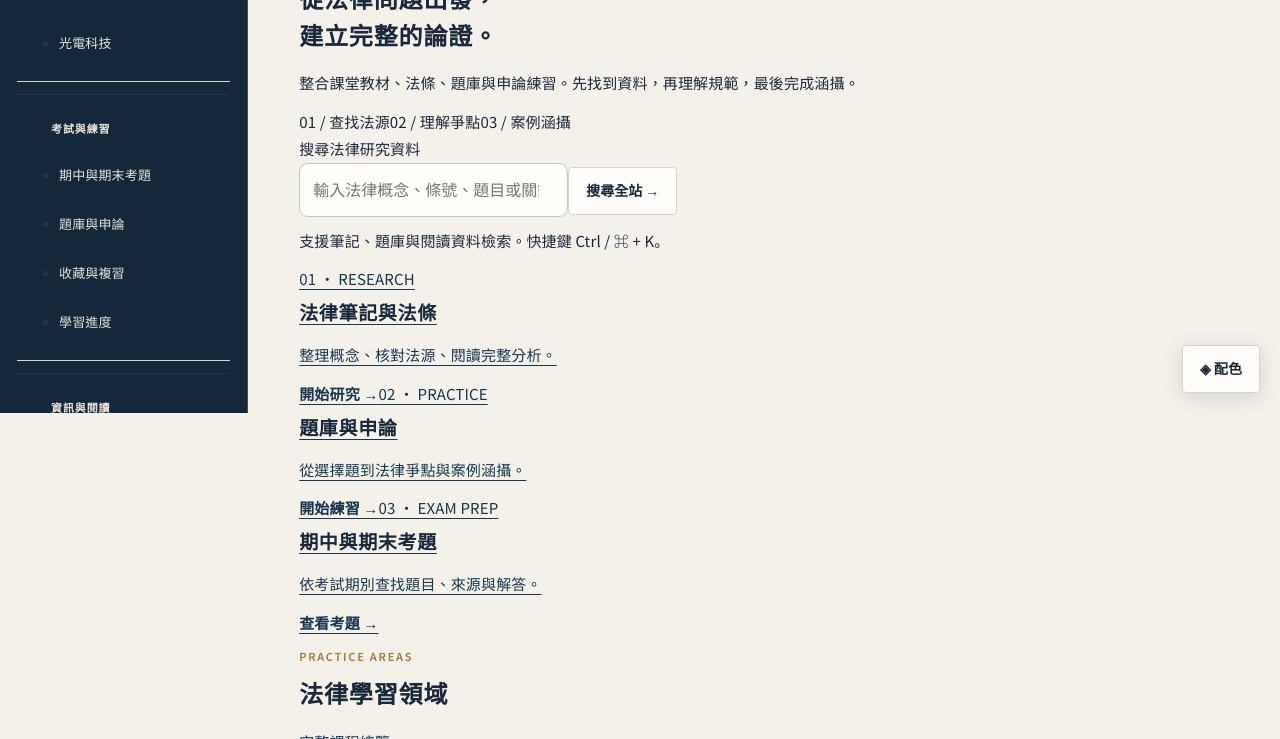
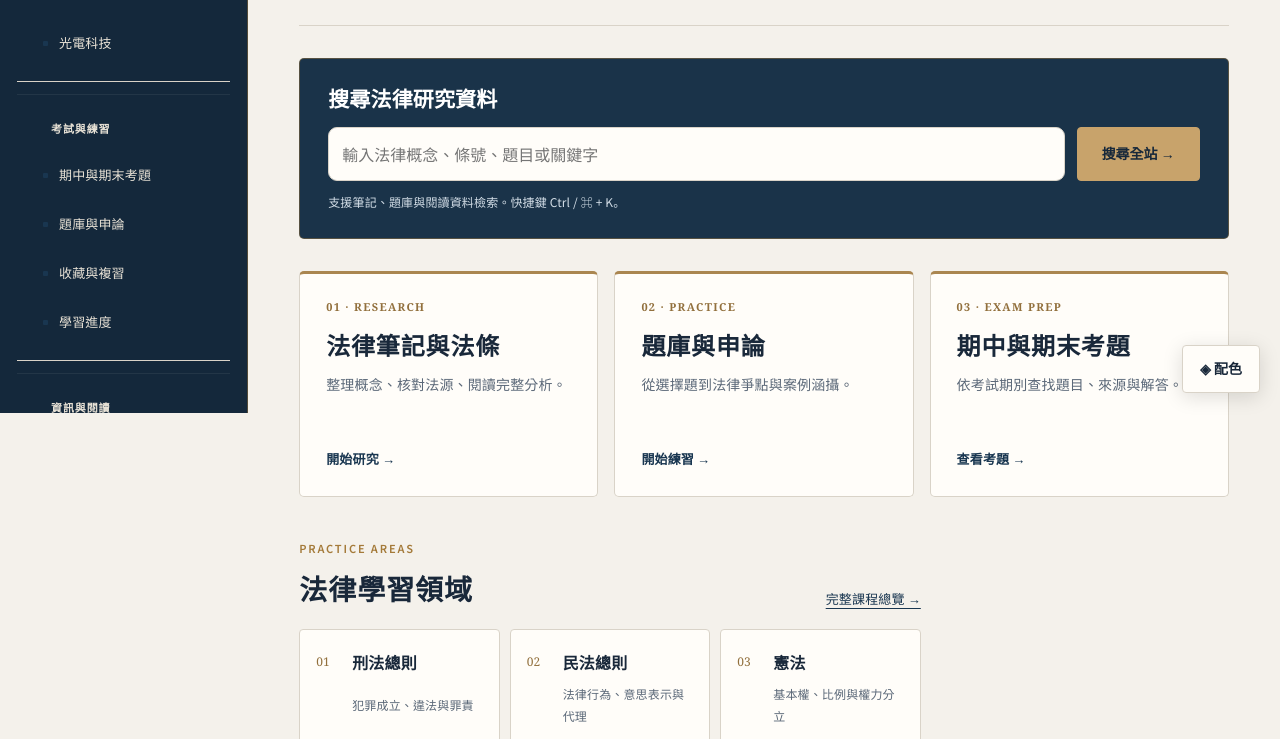
Before and after one commit to LarryYen0617/larry-law-study, a plain HTML site: page site/index.html in a window 1280 px wide. Shown: the part 387-1126 px from the top of the page. Drawn offline with Linux system fonts and the light colour scheme.

Commit message:
feat: activate replacement homepage CSS and cache-bust dashboard script

```diff
--- a/site/index.html
+++ b/site/index.html
@@ -1,10 +1,10 @@
 <!doctype html>
 <html lang="zh-Hant">
 <head>
-<meta charset="utf-8"><meta name="viewport" content="width=device-width,initial-scale=1"><meta name="theme-color" content="#202b49"><meta name="description" content="九科法律練習、每日法律概念深讀、官方消息來源與個人進度。可自行架站、公開分享。"><meta property="og:type" content="website"><meta property="og:title" content="法域中樞｜LEX NEXUS"><meta property="og:description" content="每日內容與九科練習，先理解，再涵攝。">
-<title>法域中樞｜LEX NEXUS｜每日內容與九科練習</title>
+<meta charset="utf-8"><meta name="viewport" content="width=device-width,initial-scale=1"><meta name="theme-color" content="#1a3349"><meta name="description" content="九科法律練習、每日法律概念深讀、官方消息來源與個人進度。可自行架站、公開分享。"><meta property="og:type" content="website"><meta property="og:title" content="法域中樞｜LEX NEXUS"><meta property="og:description" content="每日內容與九科練習，先理解，再涵攝。">
+<title>Larry Law Study｜法律研究與學習平台</title>
 <link rel="stylesheet" href="style.css?v=20261024-edition14"><link rel="stylesheet" href="redesign.css?v=20261024-edition14"><link rel="stylesheet" href="layout.css?v=20261024-edition14"><link rel="stylesheet" href="daily.css?v=20261024-edition14"><link rel="stylesheet" href="navigation.css?v=20261024-edition14">
-<link rel="stylesheet" href="studio.css?v=20261024-edition14"><link rel="stylesheet" href="side-navigation.css?v=20261024-edition14"><link rel="stylesheet" href="design-system.css?v=20261026-hub22"><script defer src="palette.js?v=20261102"></script><link rel="stylesheet" href="platform.css?v=20261026-platform27"><link rel="stylesheet" href="learning.css?v=20261027-architecture"><link rel="stylesheet" href="experience.css?v=20261029-structure"></head>
+<link rel="stylesheet" href="studio.css?v=20261024-edition14"><link rel="stylesheet" href="side-navigation.css?v=20261024-edition14"><link rel="stylesheet" href="design-system.css?v=20261026-hub22"><script defer src="palette.js?v=20261105-lawfirm2"></script><link rel="stylesheet" href="platform.css?v=20261026-platform27"><link rel="stylesheet" href="learning.css?v=20261027-architecture"><link rel="stylesheet" href="experience.css?v=20261029-structure"><link rel="stylesheet" href="home-law-firm.css?v=20261105-home1"></head>
 <body>
 <aside>
  <a class="brand" href="#/dashboard">L<span>法域中樞<small>LEX NEXUS</small></span></a>
@@ -38,4 +38,4 @@
 </div>
 <div id="toast" role="status"></div>
 <script src="config.js?v=20261024-edition14"></script><script src="data.js?v=20261024-edition14"></script><script src="statutes.js?v=20261024-edition14"></script><script src="app.js?v=20261026-hub22"></script><script src="enhanced.js?v=20261024-edition14"></script><script src="layout.js?v=20261024-edition14"></script><script src="reading-library.js?v=20261026-workspace25"></script><script src="daily-snapshot.js?v=20261026-content15"></script><script src="editorials.js?v=20261026-content15"></script><script src="news-guides.js?v=20261026-hub22"></script><script src="daily.js?v=20261027-official-first"></script><script src="navigation.js?v=20261024-edition14"></script>
-<script src="course-catalog-data.js?v=20261027-teacher-original"></script><script src="side-navigation.js?v=20261102"></script><script src="studio.js?v=20261102"></script><script src="practice-core.js?v=20261026-practice21"></script><script src="unified.js?v=20261102"></script><script src="question-routing.js?v=20261027-architecture"></script><script src="study-routing.js?v=20261026-workspace25"></script></body></html>
+<script src="course-catalog-data.js?v=20261027-teacher-original"></script><script src="side-navigation.js?v=20261102"></script><script src="studio.js?v=20261102"></script><script src="practice-core.js?v=20261026-practice21"></script><script src="unified.js?v=20261105-home1"></script><script src="question-routing.js?v=20261027-architecture"></script><script src="study-routing.js?v=20261026-workspace25"></script></body></html>
```
